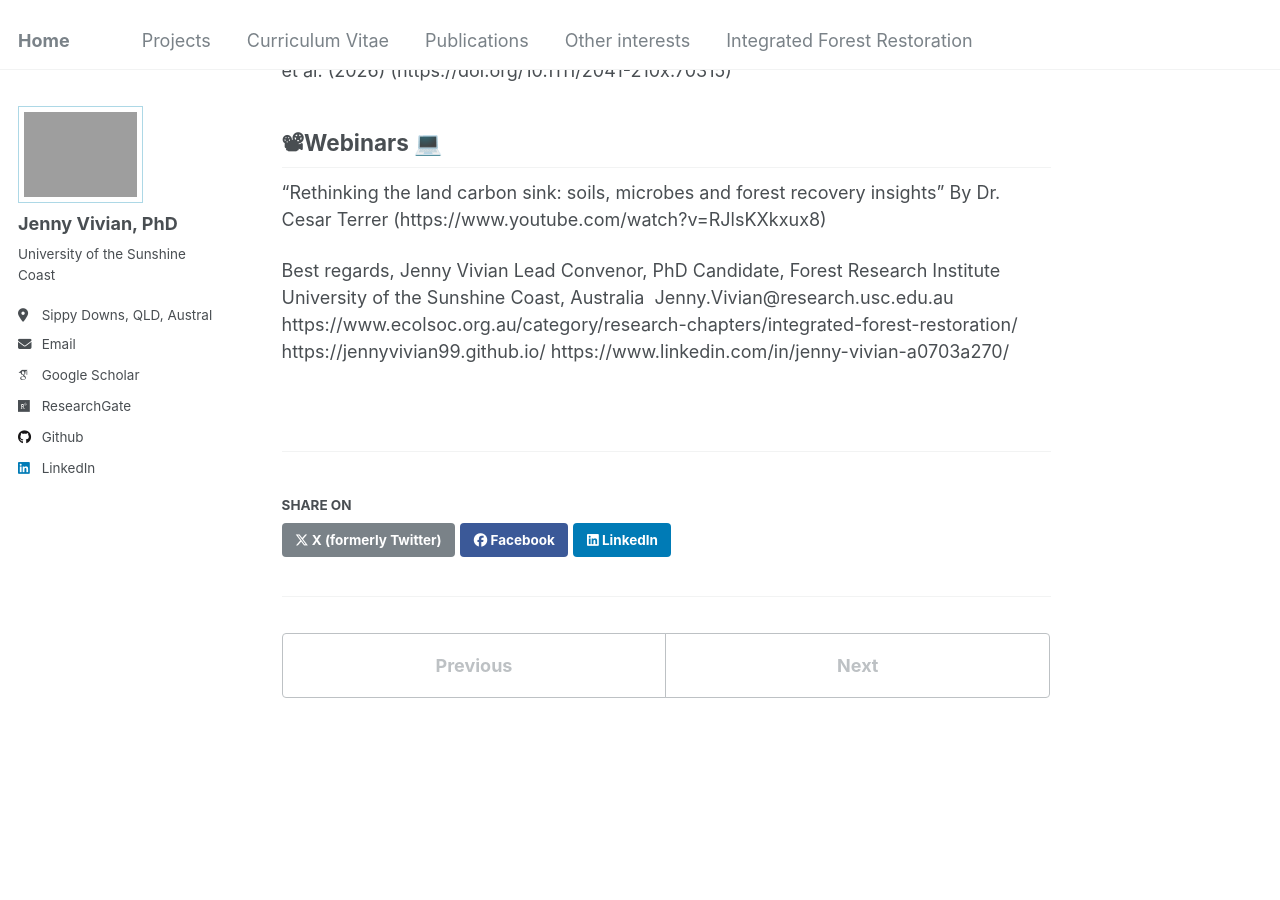
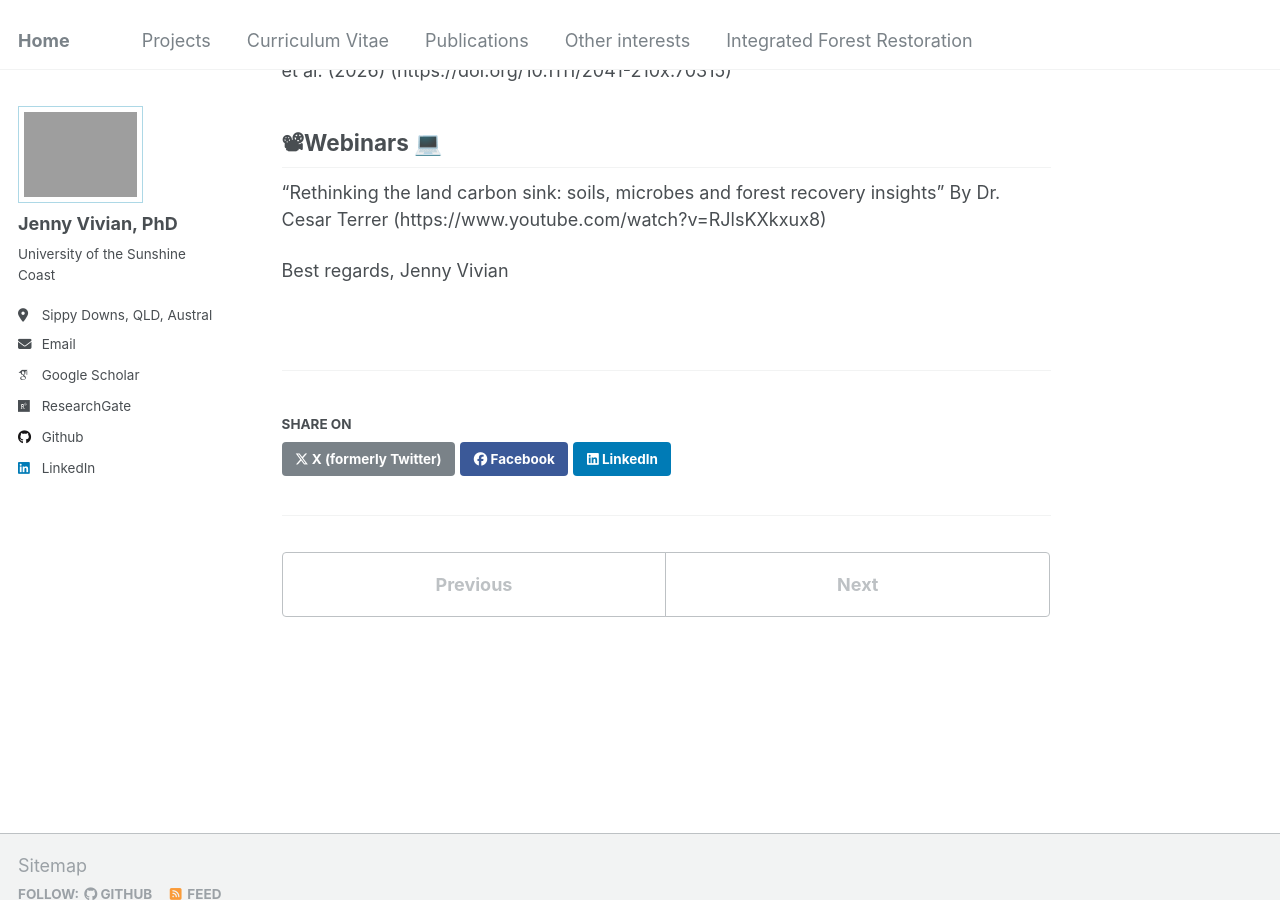
Before and after one commit to JennyVivian99/JennyVivian99.github.io, a Jekyll site: the page built from _integratedforestrestoration/202608monthlyupdate.md, in a window 1280 px wide and 900 px high, scrolled down 586 px. Built offline with Jekyll 4.4.1, drawn with Linux system fonts in a browser that asks for light colours; some web fonts are replaced.

Commit message:
Update 202608monthlyupdate.md to simplify contact info
Removed contact details and links from the monthly update.

```diff
--- a/_integratedforestrestoration/202608monthlyupdate.md
+++ b/_integratedforestrestoration/202608monthlyupdate.md
@@ -18,9 +18,3 @@ This month, let's try to embrace the uncertainty and the changes of perspective,
 
 Best regards,
 Jenny Vivian
-Lead Convenor, PhD Candidate, Forest Research Institute
-University of the Sunshine Coast, Australia
-Jenny.Vivian@research.usc.edu.au
-https://www.ecolsoc.org.au/category/research-chapters/integrated-forest-restoration/
-https://jennyvivian99.github.io/
-https://www.linkedin.com/in/jenny-vivian-a0703a270/
```
